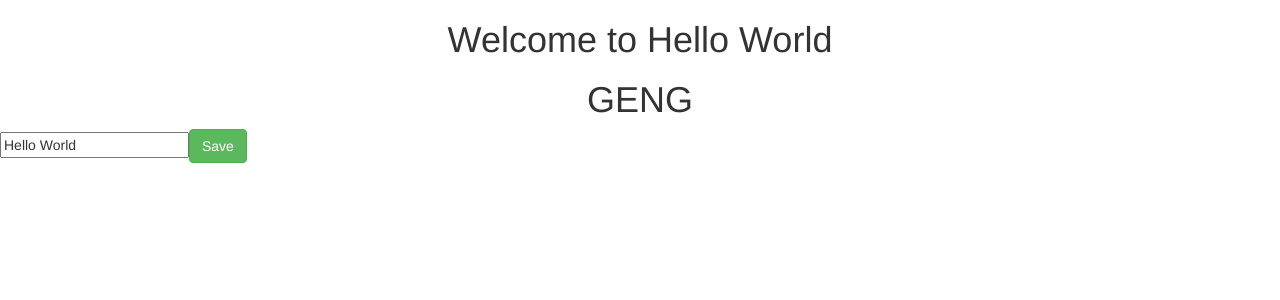
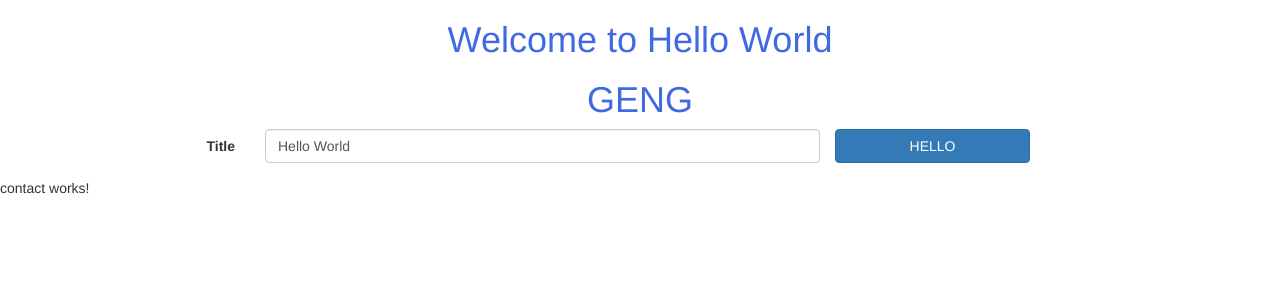
Before and after one commit to toprasit2/ionic_angular_SME, an Angular app: page / in a window 1280 px wide. Shown: the top 300 px of the page. Built offline with nearby package versions, Linux system fonts and the light colour scheme.

Commit message:
create_contact_component update-app-form

```diff
--- a/src/app/app.component.css
+++ b/src/app/app.component.css
@@ -0,0 +1,3 @@
+h1{
+    color: royalblue;
+}
--- a/src/app/app.component.html
+++ b/src/app/app.component.html
@@ -5,5 +5,15 @@
   </h1>
   <h1>{{my_name}}</h1>
 </div>
-<input [(ngModel)]="title" type="text">
-<button class="btn btn-success">Save</button>
+<div class="container">
+    <form class="form-horizontal">
+        <div class="form-group">
+          <label for="title" class="col-md-2 control-label">Title</label>
+          <div class="col-md-6">
+            <input [(ngModel)]="title" type="text" class="form-control" name="title">
+          </div>
+          <button class="btn btn-primary col-md-2">HELLO</button>
+        </div>
+      </form>
+</div>
+<app-contact></app-contact>
--- a/src/app/app.module.ts
+++ b/src/app/app.module.ts
@@ -2,10 +2,12 @@ import { BrowserModule } from '@angular/platform-browser';
 import { NgModule } from '@angular/core';
 import {FormsModule} from '@angular/forms';
 import { AppComponent } from './app.component';
+import { ContactComponent } from './contact/contact.component';
 
 @NgModule({
   declarations: [
-    AppComponent
+    AppComponent,
+    ContactComponent
   ],
   imports: [
     BrowserModule,
--- /dev/null
+++ b/src/app/contact/contact.component.html
@@ -0,0 +1,3 @@
+<p>
+  contact works!
+</p>
--- /dev/null
+++ b/src/app/contact/contact.component.ts
@@ -0,0 +1,15 @@
+import { Component, OnInit } from '@angular/core';
+
+@Component({
+  selector: 'app-contact',
+  templateUrl: './contact.component.html',
+  styleUrls: ['./contact.component.css']
+})
+export class ContactComponent implements OnInit {
+
+  constructor() { }
+
+  ngOnInit() {
+  }
+
+}
```
Also changed, not shown: src/app/contact/contact.component.css (added), 1 other file (tests, documents, lock files or other folders).
